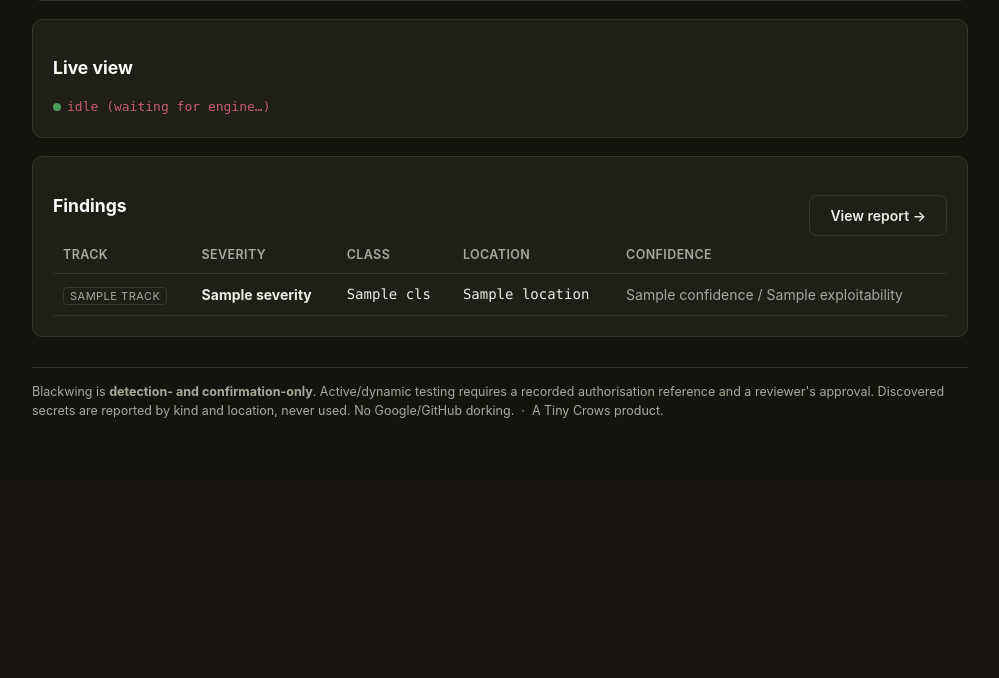
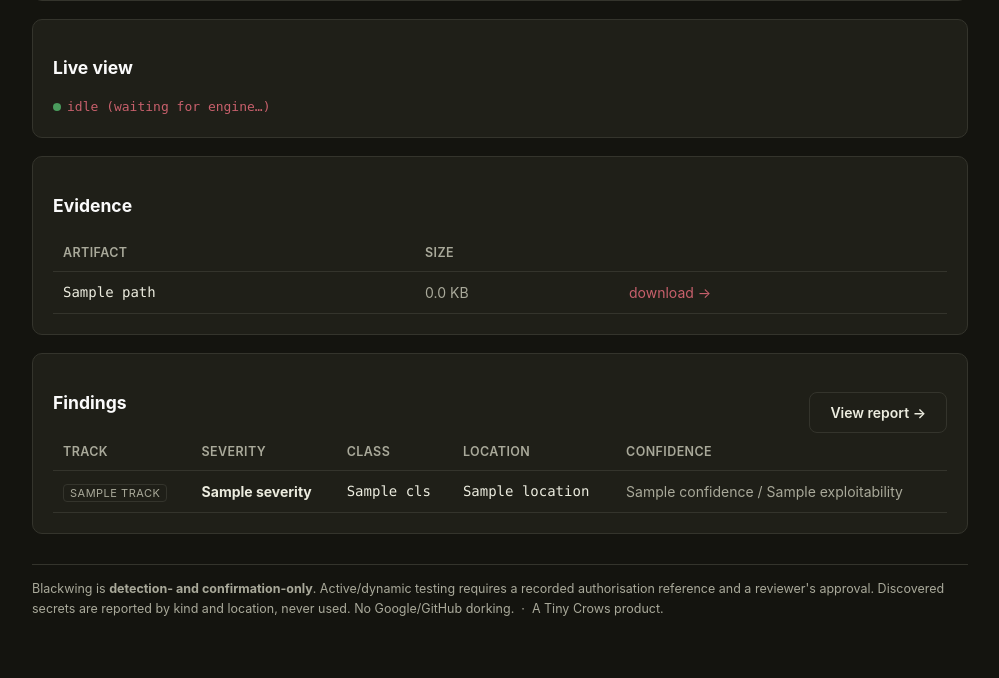
Before and after one commit to singhjatintinycrows/Blackwing, a FastAPI app: template web/app/templates/job.html in a window 1280 px wide. Shown: the part 405-1083 px from the top of the page, without its empty margins (140-1139 px from the left). Before the commit the page ends 823 px from the top, so only its background shows below. Run offline with FastAPI, Linux system fonts and the light colour scheme; the template is opened without the code that fills it: most values are stand-ins (such as "Sample title", 1, 10 or a date in 2020); some libraries are stand-ins or nearby versions.

Commit message:
Evidence capture: terminal-session recording + secure downloads
- orchestrator/queue.py: when a job's scope enables terminal_recording, the engine run is
  wrapped in util-linux 'script' to capture a real session typescript into
  evidence/video/terminal-<ts>.log. screen_recording drops a documented placeholder (real
  screen.mp4 is captured by dynamic/browser stages via Xvfb+ffmpeg when a display exists).
- web/app/main.py: GET /jobs/{id}/evidence/{path} serves artifacts with a realpath
  traversal guard (must stay under evidence/); job page lists downloadable evidence.
- tests: evidence download + path-traversal guard. All tests pass.

Verified: a recorded run produces a downloadable terminal-*.log; traversal is blocked.

```diff
--- a/web/app/main.py
+++ b/web/app/main.py
@@ -12,7 +12,8 @@ import os
 import sys
 
 from fastapi import FastAPI, Form, Request, UploadFile
-from fastapi.responses import HTMLResponse, JSONResponse, PlainTextResponse, RedirectResponse
+from fastapi.responses import (FileResponse, HTMLResponse, JSONResponse,
+                               PlainTextResponse, RedirectResponse)
 from fastapi.staticfiles import StaticFiles
 from fastapi.templating import Jinja2Templates
 from starlette.middleware.sessions import SessionMiddleware
@@ -167,7 +168,25 @@ def job_detail(request: Request, job_id: str):
     return templates.TemplateResponse(request, "job.html", _ctx(
         request, job=job.to_public_dict(), status=_job_status(job.dir),
         findings=_load_json(os.path.join(job.dir, "findings.json"), []),
+        evidence=_evidence_files(job.dir),
         running=is_running(job_id)))
+
+
+@app.get("/jobs/{job_id}/evidence/{path:path}")
+def evidence_download(request: Request, job_id: str, path: str):
+    if not auth.current_user(request):
+        return RedirectResponse("/login", status_code=302)
+    job = jobs_mod.load_job(job_id)
+    if not job:
+        return _error(request, "job not found", code=404)
+    base = os.path.realpath(os.path.join(job.dir, "evidence"))
+    target = os.path.realpath(os.path.join(base, path))
+    # Path-traversal guard: the resolved target must stay inside evidence/.
+    if target != base and not target.startswith(base + os.sep):
+        return _error(request, "invalid evidence path", code=400)
+    if not os.path.isfile(target):
+        return _error(request, "evidence not found", code=404)
+    return FileResponse(target, filename=os.path.basename(target))
 
 
 @app.get("/jobs/{job_id}/status.json")
@@ -228,6 +247,18 @@ def _job_status(job_dir: str) -> dict:
     return {"summary": summary, "stages_seen": stages[-12:], "last_command": last_cmd}
 
 
+def _evidence_files(job_dir: str) -> list[dict]:
+    """List downloadable evidence artifacts (relative paths under evidence/)."""
+    base = os.path.join(job_dir, "evidence")
+    out = []
+    for dp, _dn, fn in os.walk(base):
+        for f in fn:
+            full = os.path.join(dp, f)
+            rel = os.path.relpath(full, base)
+            out.append({"path": rel, "size": os.path.getsize(full)})
+    return sorted(out, key=lambda e: e["path"])
+
+
 def _load_json(path: str, default):
     if os.path.exists(path):
         try:
--- a/web/app/templates/job.html
+++ b/web/app/templates/job.html
@@ -34,6 +34,28 @@
 <div class="card">
   <h3>Live view</h3>
   <div id="live" class="live">loading…</div>
+</div>
+
+<div class="card">
+  <h3>Evidence</h3>
+  {% if evidence %}
+    <table>
+      <thead><tr><th>Artifact</th><th>Size</th><th></th></tr></thead>
+      <tbody>
+      {% for e in evidence %}
+        <tr>
+          <td><code>{{ e.path }}</code></td>
+          <td class="muted">{{ (e.size / 1024) | round(1) }} KB</td>
+          <td><a href="/jobs/{{ job.id }}/evidence/{{ e.path }}">download →</a></td>
+        </tr>
+      {% endfor %}
+      </tbody>
+    </table>
+  {% else %}
+    <p class="muted">No evidence artifacts yet.
+      {% if not job.terminal_recording and not job.screen_recording %}Recording was not enabled for this engagement.{% endif %}
+    </p>
+  {% endif %}
 </div>
 
 <div class="card">
```
Also changed, not shown: orchestrator/queue.py (+43 -0 lines), tests/test_jobs_and_web.py (+29 -0 lines).
